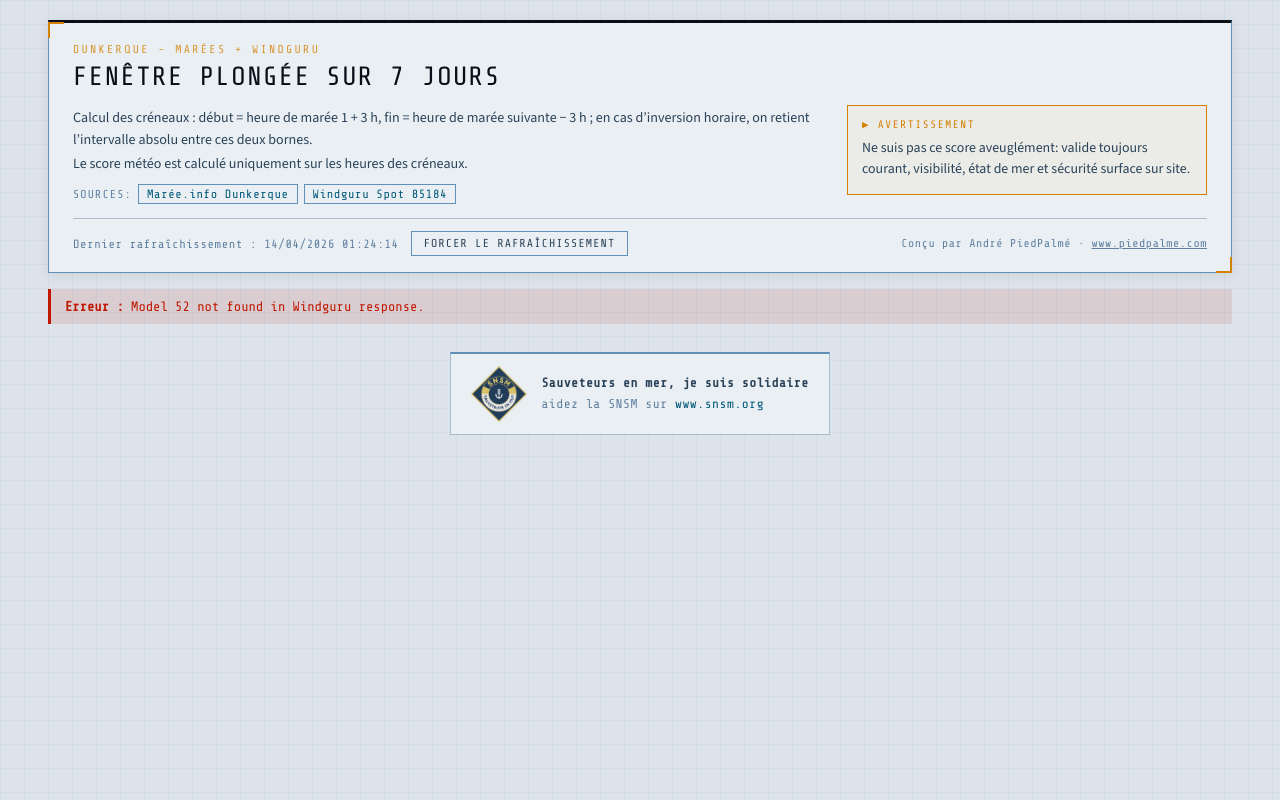
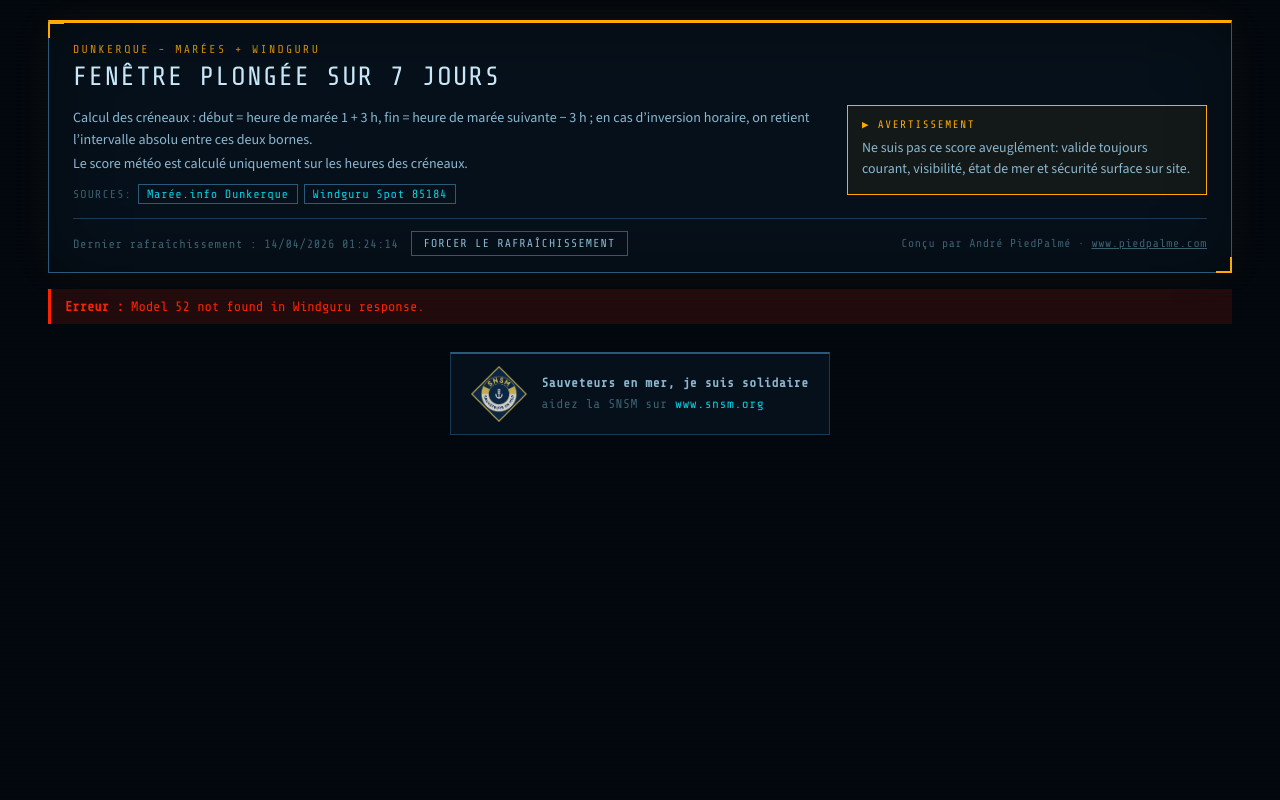
Before and after one commit to Areumaux/meteo-plongee-dk, a Flask app: page / in a window 1280 px wide. Run offline with Flask 3, Linux system fonts and the light colour scheme; data that the repository does not hold is empty.

Commit message:
Retour style cockpit dark original

```diff
--- a/static/styles.css
+++ b/static/styles.css
@@ -4,25 +4,25 @@
    ═══════════════════════════════════════════════════════════════ */
 
 :root {
-  --bg:         #dce3ea;
-  --bg-panel:   #eaeff4;
-  --bg-surface: #e4eaf0;
-  --bg-card:    #edf1f6;
-  --border:     #a8bccf;
-  --border-hi:  #6090b8;
-  --text:       #2a4258;
-  --text-hi:    #080f18;
-  --text-dim:   #6080a0;
-  --amber:      #d48000;
-  --amber-dim:  rgba(212,128,0,0.12);
-  --green:      #007a38;
-  --green-dim:  rgba(0,122,56,0.1);
-  --red:        #c01800;
-  --red-dim:    rgba(192,24,0,0.1);
-  --cyan:       #005a7a;
-  --ok:         #007a38;
-  --mid:        #d48000;
-  --bad:        #c01800;
+  --bg:         #03080f;
+  --bg-panel:   #06101a;
+  --bg-surface: #091622;
+  --bg-card:    #0b1c2c;
+  --border:     #1a3a52;
+  --border-hi:  #2a5a7a;
+  --text:       #8ab8d0;
+  --text-hi:    #c8e8f8;
+  --text-dim:   #3a6070;
+  --amber:      #ffaa00;
+  --amber-dim:  rgba(255,170,0,0.12);
+  --green:      #00cc55;
+  --green-dim:  rgba(0,204,85,0.12);
+  --red:        #ff2200;
+  --red-dim:    rgba(255,34,0,0.12);
+  --cyan:       #00ccdd;
+  --ok:         #00cc55;
+  --mid:        #ffaa00;
+  --bad:        #ff2200;
 }
 
 * { box-sizing: border-box; }
@@ -35,15 +35,18 @@ body {
   min-height: 100vh;
 }
 
-/* Subtle graph-paper grid */
+/* Subtle scanline texture */
 body::before {
   content: "";
   position: fixed;
   inset: 0;
-  background-image:
-    linear-gradient(rgba(100,140,180,0.07) 1px, transparent 1px),
-    linear-gradient(90deg, rgba(100,140,180,0.07) 1px, transparent 1px);
-  background-size: 24px 24px;
+  background: repeating-linear-gradient(
+    0deg,
+    transparent,
+    transparent 2px,
+    rgba(0,0,0,0.08) 2px,
+    rgba(0,0,0,0.08) 4px
+  );
   pointer-events: none;
   z-index: 0;
 }
@@ -61,10 +64,10 @@ body::before {
 .hero {
   background: var(--bg-panel);
   border: 1px solid var(--border-hi);
-  border-top: 3px solid var(--text-hi);
+  border-top: 3px solid var(--amber);
   padding: 20px 24px 16px;
   position: relative;
-  box-shadow: 0 2px 12px rgba(0,0,0,0.08);
+  box-shadow: 0 0 40px rgba(255,170,0,0.06), inset 0 0 60px rgba(0,0,0,0.4);
 }
 
 /* Corner marks */
```
Also changed, not shown: other parts of static/styles.css (+24 -24 lines).
